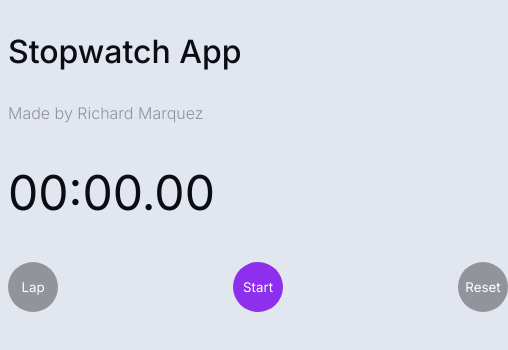
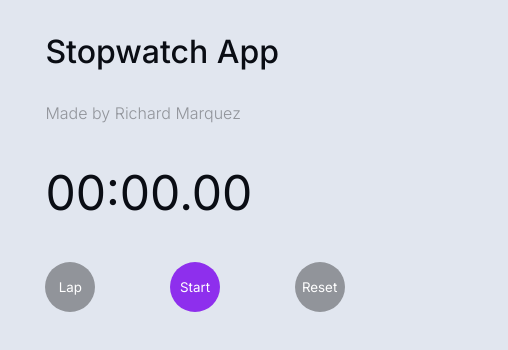
Before and after one commit to Shopify/eng-intern-assessment-react, a React app: page / in a window 390 px wide. Shown: the top 350 px of the page, 508 px wide, since content can reach past the window. Built offline with nearby package versions, Linux system fonts and the light colour scheme.

Commit message:
Add minor css changes and rename type in StopWatchButton

```diff
--- a/src/App.css
+++ b/src/App.css
@@ -12,3 +12,9 @@ html {
     width: 500px;
     margin: 0 auto;
 }
+
+@media screen and (max-width: 1024px) {
+    .container {
+        width: 80%;
+    }
+}
--- a/src/components/StopWatchButton/StopWatchButton.css
+++ b/src/components/StopWatchButton/StopWatchButton.css
@@ -9,7 +9,7 @@
 .btn {
     font-family: 'Inter', sans-serif;
     border: none;
-    border-radius: 50px;
+    border-radius: 25px;
     width: 50px;
     height: 50px;
     color: white;
--- a/src/components/StopWatchButton/StopWatchButton.tsx
+++ b/src/components/StopWatchButton/StopWatchButton.tsx
@@ -9,7 +9,7 @@ type StopWatchButtonProps = {
   isStopWatchActive: boolean;
 };
 
-type ActionType = "start" | "stop";
+type StopWatchAction = "start" | "stop";
 
 export function StopWatchButton({
   isStopWatchActive = false,
@@ -18,7 +18,7 @@ export function StopWatchButton({
   handleReset,
   handleLap,
 }: StopWatchButtonProps) {
-  const [action, setAction] = useState<ActionType>("start");
+  const [action, setAction] = useState<StopWatchAction>("start");
 
   const onStart = () => {
     handleStart();
@@ -35,7 +35,7 @@ export function StopWatchButton({
     setAction("start");
   };
   return (
-    <div className="btn-container">
+    <section className="btn-container">
       <button
         className="btn lapBtn"
         disabled={!isStopWatchActive}
@@ -63,6 +63,6 @@ export function StopWatchButton({
       <button className="btn resetBtn" onClick={onReset}>
         Reset
       </button>
-    </div>
+    </section>
   );
 }
```
